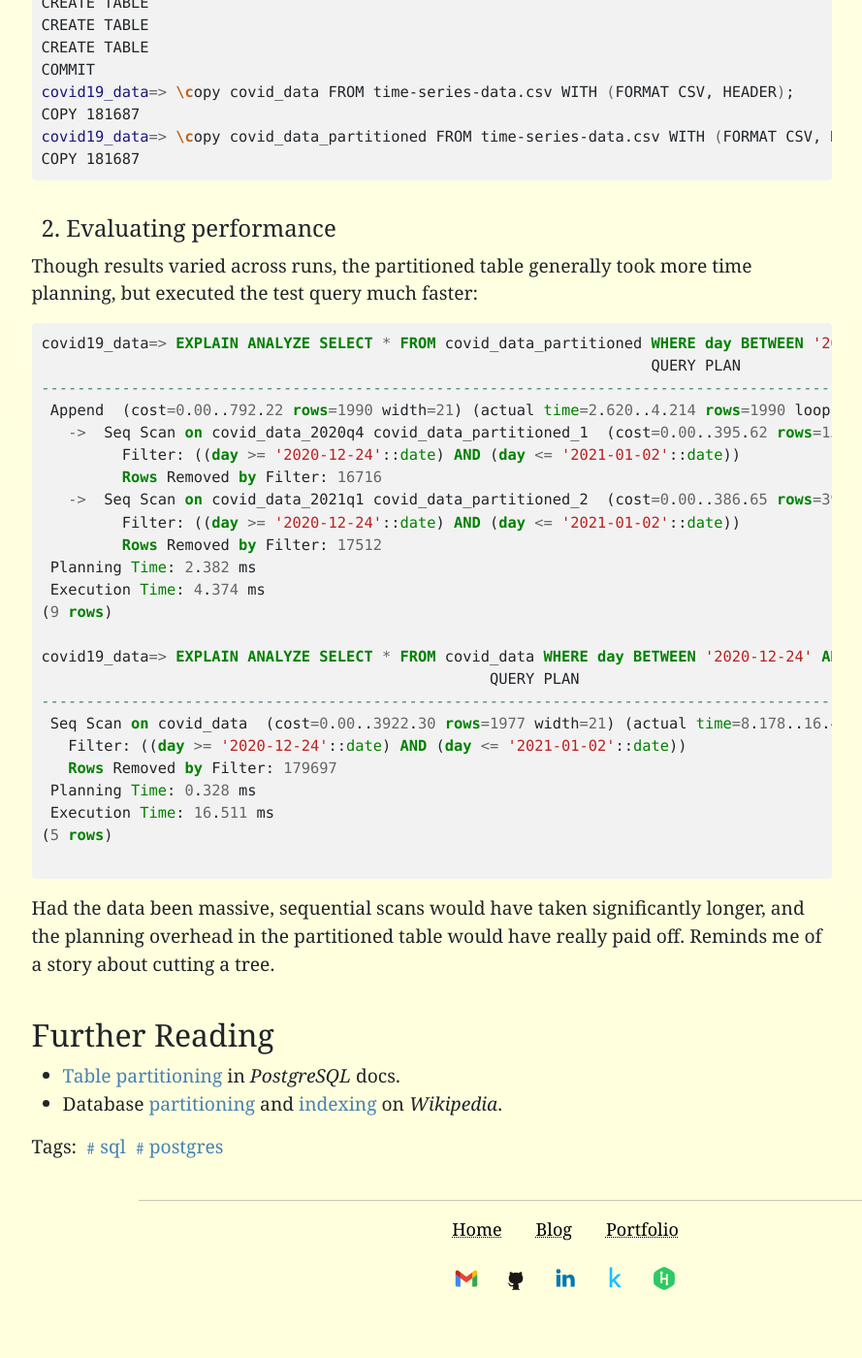
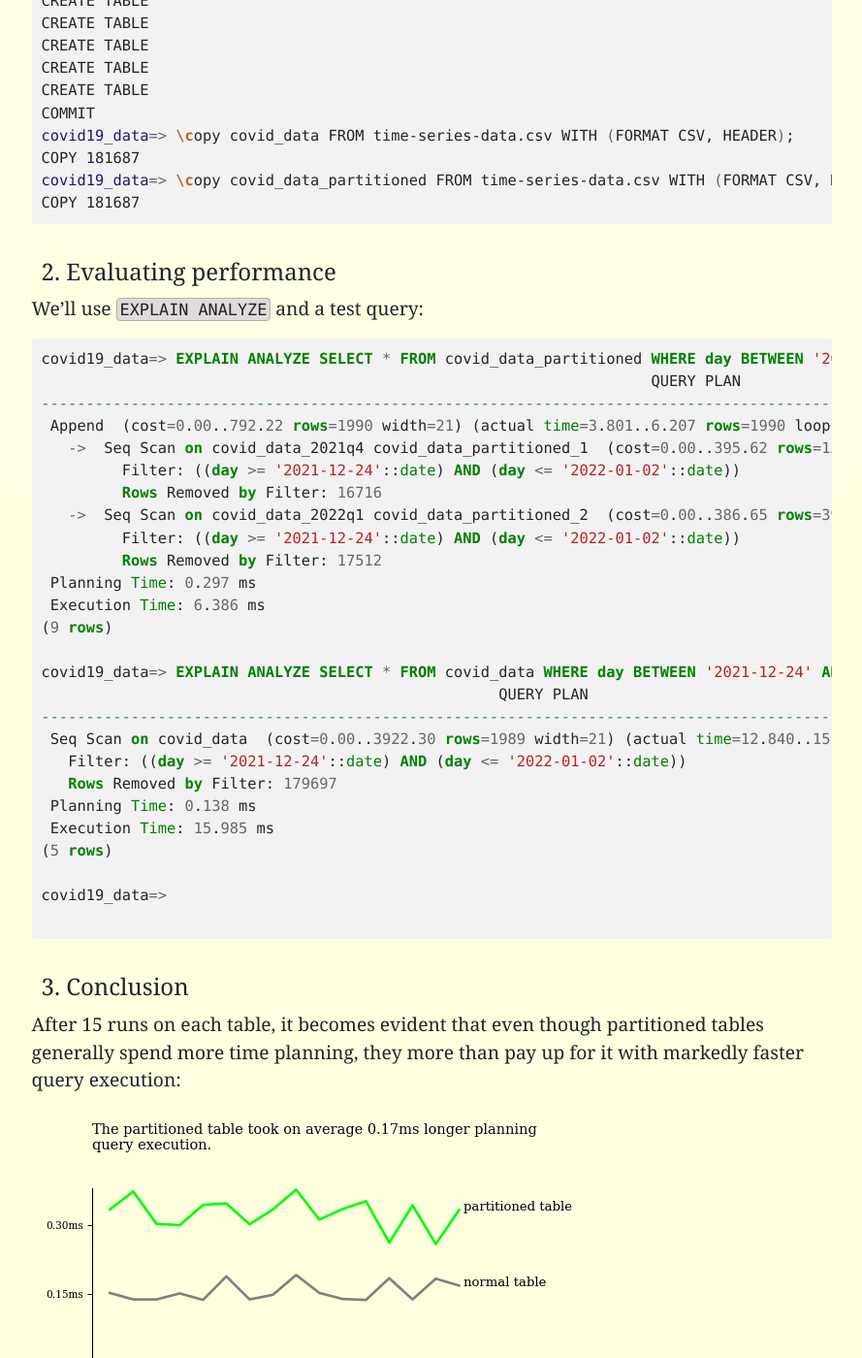
Before and after one commit to Tim-Abwao/tim-abwao.github.io, a Jekyll site: the page built from _posts/2022-07-23-Table-Partitioning-In-PostgreSQL.md, in a window 1280 px wide and 1400 px high, scrolled down 4020 px. Shown: the whole window at 97% size, without its empty margins (57-946 px from the left). Built offline with Jekyll 4.4.1, drawn with Linux system fonts in a browser that asks for light colours; before the commit the page ends 5394 px from its top, so only the background shows below that; some of the changed text lies outside the part shown.

Commit message:
Update sql-table-partitioning article
Add line-plots to compare performance of a  normal vs partitioned table.

````diff
--- a/_posts/2022-07-23-Table-Partitioning-In-PostgreSQL.md
+++ b/_posts/2022-07-23-Table-Partitioning-In-PostgreSQL.md
@@ -121,8 +125,6 @@ CREATE TABLE covid_data_2022q4 PARTITION OF covid_data_partitioned
 COMMIT;
 ```
 
-### 1. Creating a database and loading the data
-
 ```bash
 $ createdb covid19_data
 $ psql covid19_data
@@ -154,36 +156,46 @@ COPY 181687
 
 ### 2. Evaluating performance
 
-Though results varied across runs, the partitioned table generally took more time planning, but executed the test query much faster:
+We'll use [`EXPLAIN ANALYZE`][explain-analyze] and a test query:
 
 ```sql
-covid19_data=> EXPLAIN ANALYZE SELECT * FROM covid_data_partitioned WHERE day BETWEEN '2020-12-24' AND '2021-01-02';
+covid19_data=> EXPLAIN ANALYZE SELECT * FROM covid_data_partitioned WHERE day BETWEEN '2021-12-24' AND '2022-01-02';
                                                                     QUERY PLAN
 ---------------------------------------------------------------------------------------------------------------------------------------------------
- Append  (cost=0.00..792.22 rows=1990 width=21) (actual time=2.620..4.214 rows=1990 loops=1)
-   ->  Seq Scan on covid_data_2020q4 covid_data_partitioned_1  (cost=0.00..395.62 rows=1592 width=21) (actual time=2.619..2.784 rows=1592 loops=1)
-         Filter: ((day >= '2020-12-24'::date) AND (day <= '2021-01-02'::date))
+ Append  (cost=0.00..792.22 rows=1990 width=21) (actual time=3.801..6.207 rows=1990 loops=1)
+   ->  Seq Scan on covid_data_2021q4 covid_data_partitioned_1  (cost=0.00..395.62 rows=1592 width=21) (actual time=3.799..4.234 rows=1592 loops=1)
+         Filter: ((day >= '2021-12-24'::date) AND (day <= '2022-01-02'::date))
          Rows Removed by Filter: 16716
-   ->  Seq Scan on covid_data_2021q1 covid_data_partitioned_2  (cost=0.00..386.65 rows=398 width=21) (actual time=0.006..1.309 rows=398 loops=1)
-         Filter: ((day >= '2020-12-24'::date) AND (day <= '2021-01-02'::date))
+   ->  Seq Scan on covid_data_2022q1 covid_data_partitioned_2  (cost=0.00..386.65 rows=398 width=21) (actual time=0.003..1.694 rows=398 loops=1)
+         Filter: ((day >= '2021-12-24'::date) AND (day <= '2022-01-02'::date))
          Rows Removed by Filter: 17512
- Planning Time: 2.382 ms
- Execution Time: 4.374 ms
+ Planning Time: 0.297 ms
+ Execution Time: 6.386 ms
 (9 rows)
 
-covid19_data=> EXPLAIN ANALYZE SELECT * FROM covid_data WHERE day BETWEEN '2020-12-24' AND '2021-01-02';
-                                                  QUERY PLAN
----------------------------------------------------------------------------------------------------------------
- Seq Scan on covid_data  (cost=0.00..3922.30 rows=1977 width=21) (actual time=8.178..16.421 rows=1990 loops=1)
-   Filter: ((day >= '2020-12-24'::date) AND (day <= '2021-01-02'::date))
+covid19_data=> EXPLAIN ANALYZE SELECT * FROM covid_data WHERE day BETWEEN '2021-12-24' AND '2022-01-02';
+                                                   QUERY PLAN
+----------------------------------------------------------------------------------------------------------------
+ Seq Scan on covid_data  (cost=0.00..3922.30 rows=1989 width=21) (actual time=12.840..15.892 rows=1990 loops=1)
+   Filter: ((day >= '2021-12-24'::date) AND (day <= '2022-01-02'::date))
    Rows Removed by Filter: 179697
- Planning Time: 0.328 ms
- Execution Time: 16.511 ms
+ Planning Time: 0.138 ms
+ Execution Time: 15.985 ms
 (5 rows)
+
+covid19_data=>
 
 ```
 
-Had the data been massive, sequential scans would have taken significantly longer, and the planning overhead in the partitioned table would have really paid off. Reminds me of a story about cutting a tree.
+### 3. Conclusion
+
+After 15 runs on each table, it becomes evident that even though partitioned tables generally spend more time planning, they more than pay up for it with markedly faster query execution:
+
+![query planning lineplot](/assets/images/articles/sql-table-partitioning/planning.png)
+
+![query execution lineplot](/assets/images/articles/sql-table-partitioning/executing.png)
+
+The larger the database, the greater the rewards partitioning bestows.
 
 ## Further Reading
 
@@ -195,6 +207,7 @@ Had the data been massive, sequential scans would have taken significantly longe
 [ssd]: https://en.wikipedia.org/wiki/Solid-state_drive
 [table_script]: https://github.com/Tim-Abwao/blog-projects/blob/main/sql-table-partition/create_tables.sql
 [sample]: https://raw.githubusercontent.com/Tim-Abwao/blog-projects/main/sql-table-partition/time-series-data.csv
+[explain-analyze]: https://www.postgresql.org/docs/14/using-explain.html#USING-EXPLAIN-ANALYZE
 [postgres-pt]: https://www.postgresql.org/docs/14/ddl-partitioning.html
 [partition-wiki]: https://en.wikipedia.org/wiki/Partition_(database)
 [idx-wiki]: https://en.wikipedia.org/wiki/Database_index
````
Also changed, not shown: other parts of _posts/2022-07-23-Table-Partitioning-In-PostgreSQL.md (+5 -1 lines), assets/images/articles/sql-table-partitioning/executing.png (added), assets/images/articles/sql-table-partitioning/planning.png (added).
